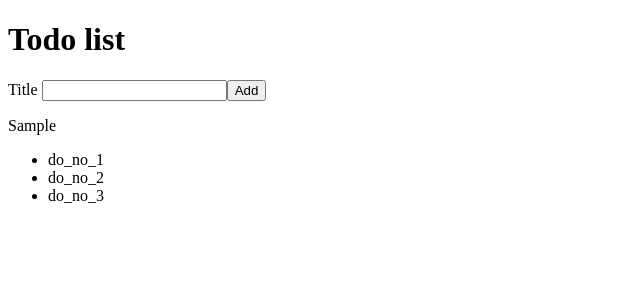
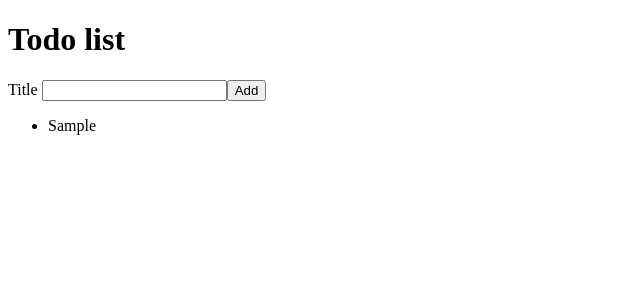
Before and after one commit to Elena-277/react-todo, a React (Create React App) app: page / in a window 1280 px wide. Both pictures are taken after typing "Sample" into the empty fields and a click on the button "Add". Shown: the top 300 px of the page, without its empty margins (0-640 px from the left). Built offline with nearby package versions, Linux system fonts and the light colour scheme.

Commit message:
lesson-1-4

```diff
--- a/src/AddTodoForm.js
+++ b/src/AddTodoForm.js
@@ -1,20 +1,27 @@
 import React from 'react';
 
-function AddTodoForm(props) {
-    function handleAddTodo(event){
+function AddTodoForm({onAddTodo}) {
+    const [todoTitle, setTodoTitle] = React.useState('');
+    function handleTitleChange(event) {
         event.preventDefault();
-        let todoTitle = event.target.title.value;
-        console.log(todoTitle);
-        props.onAddTodo(todoTitle);
-        event.target.reset();
+        const newTodoTitle = event.target.value;
+        setTodoTitle(newTodoTitle);
+    }
+    function handleAddTodo(event) {
+        event.preventDefault();
+        onAddTodo({
+            id: Date.now(),
+            title: todoTitle
+        });
+        setTodoTitle('');
     }
     return (
         <form onSubmit={handleAddTodo}>
             <label htmlFor="todoTitle">Title </label>
-            <input id="todoTitle" name="title"></input>
+            <input id="todoTitle" name="title" value={todoTitle} onChange={handleTitleChange}></input>
             <button>Add</button>
         </form>
     );
-  }
+}
 
-  export default AddTodoForm;
+export default AddTodoForm;
--- a/src/App.js
+++ b/src/App.js
@@ -3,13 +3,15 @@
 import AddTodoForm from './AddTodoForm';
 
 function App() {
-  const [newTodo, setNewTodo] = React.useState('');
+  const [todoList, setTodoList] = React.useState([]);
+  function addTodo(newTodo){
+    return setTodoList([...todoList, newTodo]);
+  }
   return (
     <div>
       <h1>Todo list</h1>
-      <AddTodoForm onAddTodo={setNewTodo}/>
-      <p>{newTodo}</p>
-      <TodoList />
+      <AddTodoForm onAddTodo={addTodo}/>
+      <TodoList todoList={todoList} />
     </div>
   );
 }
--- a/src/TodoList.js
+++ b/src/TodoList.js
@@ -1,27 +1,12 @@
 import React from 'react';
 import TodoListItem from './TodoListItem';
 
-const todoList = [
-    {
-      id: 1,
-      title: 'do_no_1'
-    },
-    {
-      id: 2,
-      title: 'do_no_2'
-    },
-    {
-      id: 3,
-      title: 'do_no_3'
-    }
-  ]
-
-function TodoList() {
+function TodoList({todoList}) {
     return (
         <ul>
           {
             todoList.map(function(item){
-              return <TodoListItem key={item.id} todo ={item} />;
+              return <TodoListItem key={item.id} todo={item} />;
             }
             )
           }
--- a/src/TodoListItem.js
+++ b/src/TodoListItem.js
@@ -1,8 +1,8 @@
 import React from 'react';
 
-function TodoListItem(props) {
+function TodoListItem({todo}) {
     return (
-        <li>{props.todo.title}</li>
+        <li>{todo.title}</li>
     );
   }
 
```
